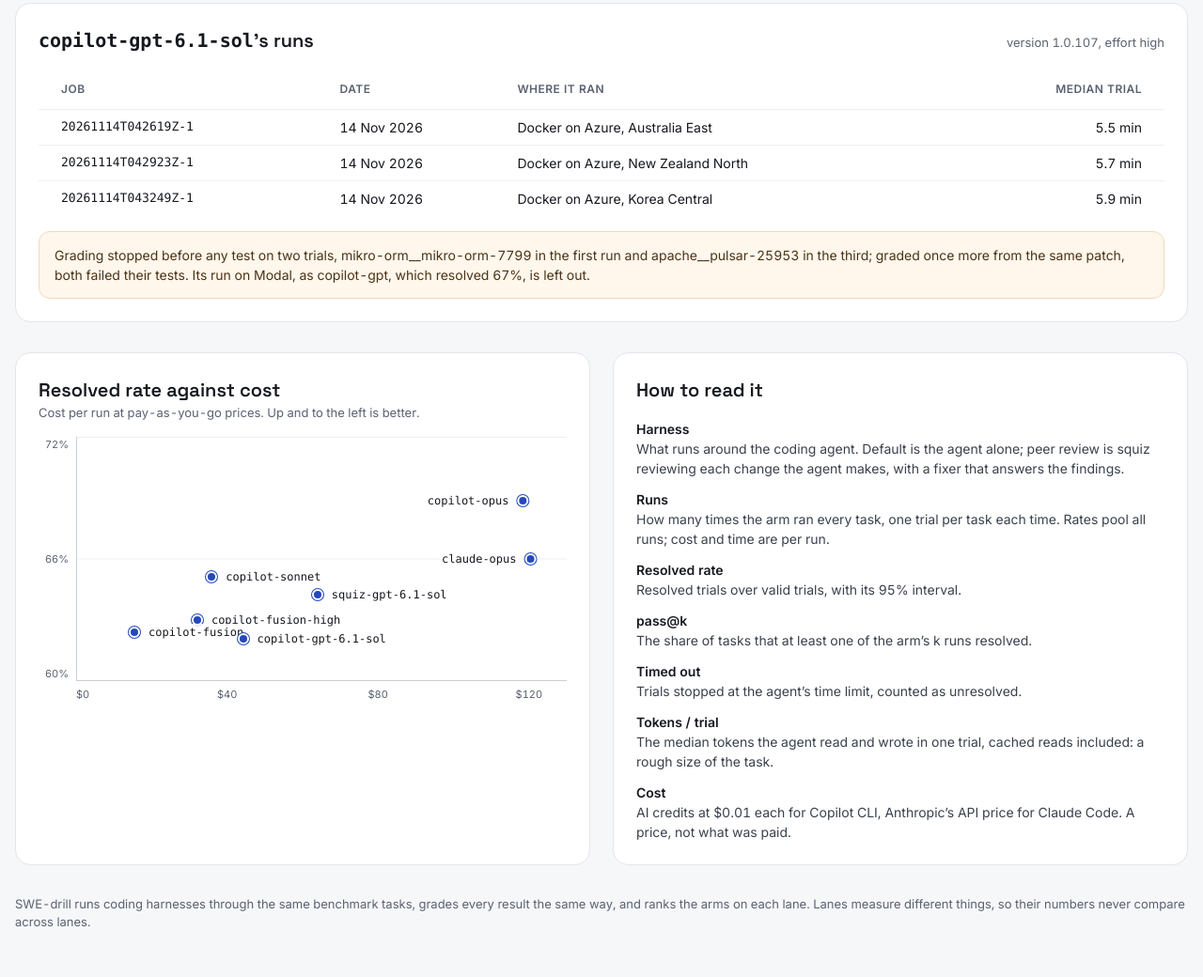
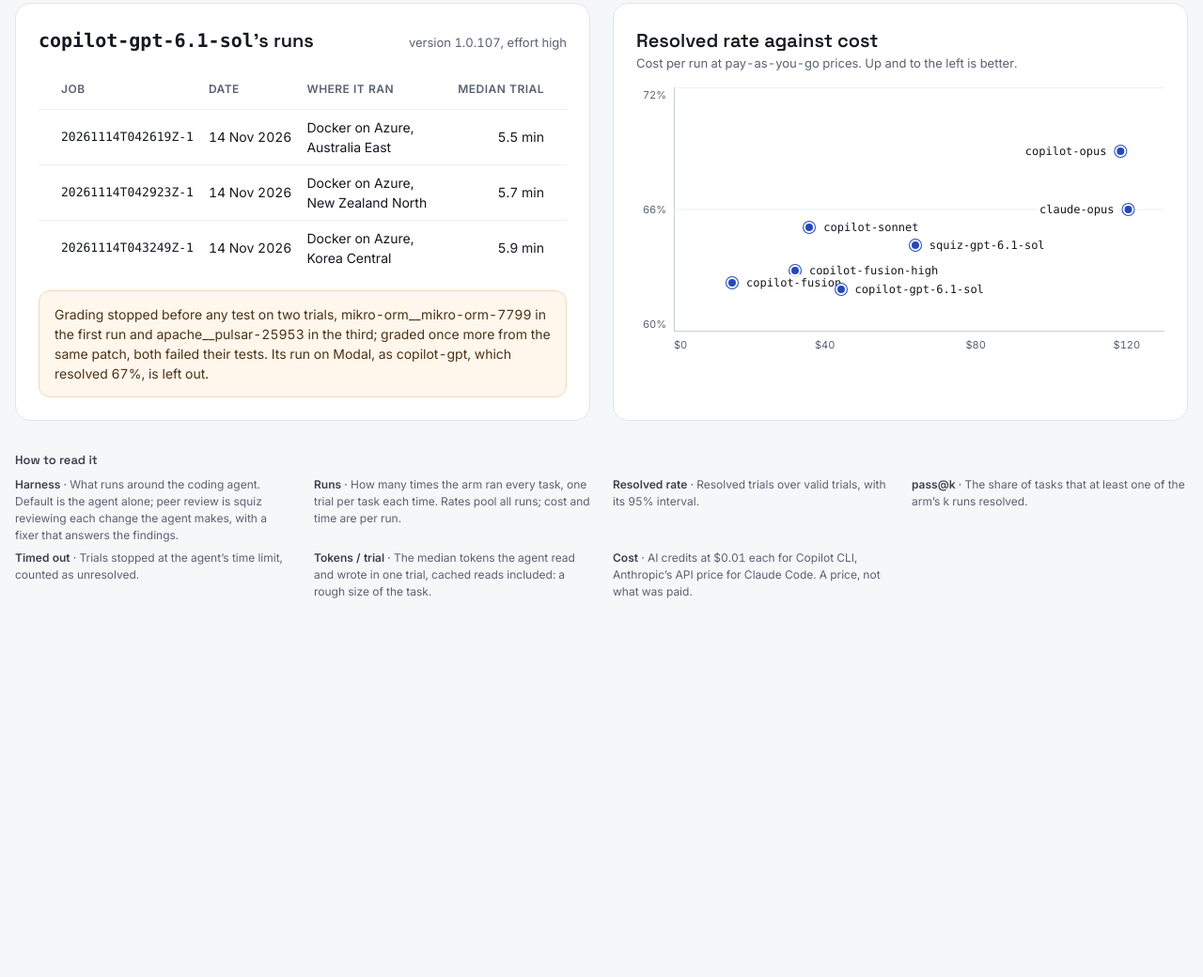
Before and after one commit to jacygao/suss, a plain HTML site: page site/index.html in a window 1280 px wide. Shown: the part 1108-2148 px from the top of the page at 94% size. After the commit the page ends 1795 px from the top, so only its background shows below. Drawn offline with Linux system fonts and the light colour scheme.

Commit message:
Keep the lane description to the dataset, put runs beside the cost chart, and move How to read it into the footer
Co-Authored-By: Claude Opus 5.5 <noreply@anthropic.com>

```diff
--- a/site/app.js
+++ b/site/app.js
@@ -138,19 +138,19 @@
     })));
 
     var sel = arms.filter(function (a) { return a.name === picked; })[0];
-    out.push(el("section", { class: "card rank-card", "aria-labelledby": "runs-title" }, [el("div", { class: "card-body" }, [
+    var runsCard = el("section", { class: "card", "aria-labelledby": "runs-title" }, [el("div", { class: "card-body" }, [
       el("div", { style: "display: flex; flex-wrap: wrap; gap: 8px 16px; align-items: baseline; justify-content: space-between" }, [
         el("h2", { id: "runs-title" }, [el("span", { class: "mono", text: sel.name }), "’s runs"]),
         el("span", { class: "small muted", text: sel.params })
       ]),
-      el("div", { class: "scroll" }, [el("table", { style: "min-width: 620px" }, [
+      el("div", { class: "scroll" }, [el("table", { style: "min-width: 440px" }, [
         el("thead", {}, [el("tr", {}, ["Job", "Date", "Where it ran", "Median trial"].map(function (h, i) { return el("th", { scope: "col", class: i === 3 ? "num" : "", text: h }); }))]),
         el("tbody", {}, sel.runs.map(function (run) {
-          return el("tr", {}, [el("td", { class: "mono small", text: run.job }), el("td", { text: date(run.date) }), el("td", { text: run.where }), el("td", { class: "num", text: run.median.toFixed(1) + " min" })]);
+          return el("tr", {}, [el("td", { class: "mono small nowrap", text: run.job }), el("td", { class: "nowrap", text: date(run.date) }), el("td", { text: run.where }), el("td", { class: "num", text: run.median.toFixed(1) + " min" })]);
         }))
       ])]),
       sel.note ? el("div", { class: "note" }, [el("span", { text: sel.note })]) : null
-    ])]));
+    ])]);
 
     var maxCost = lane.scatter.maxCost, yLo = lane.scatter.yLo, ySpan = lane.scatter.ySpan;
     var points = arms.map(function (arm) {
@@ -164,24 +164,13 @@
     });
     var described = arms.map(function (a) { return a.name + " " + pct(a.rate) + " at " + money(a.cost); }).join("; ");
     out.push(el("div", { class: "pair" }, [
+      runsCard,
       el("section", { class: "card", "aria-labelledby": "cost-title" }, [el("div", { class: "card-body" }, [
         el("div", {}, [el("h2", { id: "cost-title", text: "Resolved rate against cost" }), el("p", { class: "small muted", text: "Cost per run at pay-as-you-go prices. Up and to the left is better." })]),
         el("div", { class: "scatter", role: "img", "aria-label": "Resolved rate against cost per run: " + described }, [
           el("div", { class: "y", "aria-hidden": "true" }, lane.scatter.yLabels.map(function (t) { return el("span", { text: t }); })),
           el("div", { class: "plot-wrap" }, [el("div", { class: "plot" }, points), el("div", { class: "x", "aria-hidden": "true" }, lane.scatter.xTicks.map(function (t) { return el("span", { text: "$" + t, style: "left: " + (t / maxCost) * 100 + "%" }); }))])
         ])
-      ])]),
-      el("section", { class: "card", "aria-labelledby": "read-title" }, [el("div", { class: "card-body" }, [
-        el("h2", { id: "read-title", text: "How to read it" }),
-        el("dl", { class: "read" }, [
-          ["Harness", "What runs around the coding agent. Default is the agent alone; peer review is squiz reviewing each change the agent makes, with a fixer that answers the findings."],
-          ["Runs", "How many times the arm ran every task, one trial per task each time. Rates pool all runs; cost and time are per run."],
-          ["Resolved rate", "Resolved trials over valid trials, with its 95% interval."],
-          ["pass@k", "The share of tasks that at least one of the arm’s k runs resolved."],
-          ["Timed out", "Trials stopped at the agent’s time limit, counted as unresolved."],
-          ["Tokens / trial", "The median tokens the agent read and wrote in one trial, cached reads included: a rough size of the task."],
-          ["Cost", "AI credits at $0.01 each for Copilot CLI, Anthropic’s API price for Claude Code. A price, not what was paid."]
-        ].map(function (d) { return el("div", {}, [el("dt", { text: d[0] }), el("dd", { text: d[1] })]); }))
       ])])
     ]));
     return out;
--- a/site/index.html
+++ b/site/index.html
@@ -24,8 +24,17 @@
 <main class="wrap" id="app" aria-live="polite">
   <p class="muted">Loading the leaderboard…</p>
 </main>
-<footer class="wrap foot muted small">
-  SWE-drill runs coding harnesses through the same benchmark tasks, grades every result the same way, and ranks the arms on each lane. Lanes measure different things, so their numbers never compare across lanes.
+<footer class="wrap foot muted small" aria-labelledby="read-title">
+  <h2 id="read-title">How to read it</h2>
+  <dl class="read">
+    <div><dt>Harness</dt><dd>What runs around the coding agent. Default is the agent alone; peer review is squiz reviewing each change the agent makes, with a fixer that answers the findings.</dd></div>
+    <div><dt>Runs</dt><dd>How many times the arm ran every task, one trial per task each time. Rates pool all runs; cost and time are per run.</dd></div>
+    <div><dt>Resolved rate</dt><dd>Resolved trials over valid trials, with its 95% interval.</dd></div>
+    <div><dt>pass@k</dt><dd>The share of tasks that at least one of the arm’s k runs resolved.</dd></div>
+    <div><dt>Timed out</dt><dd>Trials stopped at the agent’s time limit, counted as unresolved.</dd></div>
+    <div><dt>Tokens / trial</dt><dd>The median tokens the agent read and wrote in one trial, cached reads included: a rough size of the task.</dd></div>
+    <div><dt>Cost</dt><dd>AI credits at $0.01 each for Copilot CLI, Anthropic’s API price for Claude Code. A price, not what was paid.</dd></div>
+  </dl>
 </footer>
 <script src="app.js"></script>
 </body>
--- a/site/leaderboard.json
+++ b/site/leaderboard.json
@@ -283,7 +283,7 @@
   "pro-hard51": {
     "title": "pro-hard51",
     "tab": "SWE-bench Pro",
-    "about": "SWE-bench Pro V2’s 51 hardest tasks, each describing the change in full and graded by its own hidden tests, with no model judging. SWE-drill no longer runs it as a lane: every arm resolves too much of it to tell harnesses apart. Sonnet 5.5 resolved 45 of the 51 in an earlier single run on Modal, at version 1.0.105 with no credit cap.",
+    "about": "SWE-bench Pro V2’s 51 hardest tasks, each describing the change in full and graded by its own hidden tests, with no model judging.",
     "tasks": 51,
     "axis": {
       "lo": 0.6,
--- a/site/styles.css
+++ b/site/styles.css
@@ -47,7 +47,13 @@ p { margin: 0; }
 .tabs a[aria-current="page"] { background: var(--accent-bg); color: var(--accent-text); font-weight: 600; }
 
 .wrap { max-width: 1320px; margin: 0 auto; padding: 40px 16px 32px; display: flex; flex-direction: column; gap: 32px; }
-.foot { padding-top: 0; padding-bottom: 48px; }
+.foot { padding-top: 0; padding-bottom: 48px; gap: 8px; }
+.nowrap { white-space: nowrap; }
+.foot h2 { font-size: 13px; color: var(--text-2); }
+.foot dl.read { margin: 0; display: grid; grid-template-columns: repeat(auto-fit, minmax(260px, 1fr)); gap: 6px 24px; font-size: 12px; line-height: 1.5; }
+.foot dl.read dt { display: inline; font-weight: 600; color: var(--text-2); }
+.foot dl.read dt::after { content: " · "; font-weight: 400; }
+.foot dl.read dd { display: inline; margin: 0; }
 
 .lane-head { display: flex; flex-wrap: wrap; gap: 24px 48px; align-items: flex-end; justify-content: space-between; }
 .lane-head > div:first-child { flex: 1 1 480px; display: flex; flex-direction: column; gap: 10px; }
@@ -107,9 +113,6 @@ tr.selected td { background: var(--select); }
 .x { position: relative; height: 16px; font-size: 11px; color: var(--muted); }
 .x span { position: absolute; transform: translateX(-50%); }
 .x span:first-child { transform: none; }
-dl.read { margin: 0; display: flex; flex-direction: column; gap: 12px; font-size: 14px; color: var(--text-2); }
-dl.read dt { font-weight: 600; color: var(--text); }
-dl.read dd { margin: 0; }
 
 .cards { display: none; margin: 0; padding: 0; list-style: none; flex-direction: column; gap: 12px; }
 .acard { background: var(--surface); border: 1px solid var(--line); border-radius: 14px; padding: 16px; display: flex; flex-direction: column; gap: 12px; }
```
